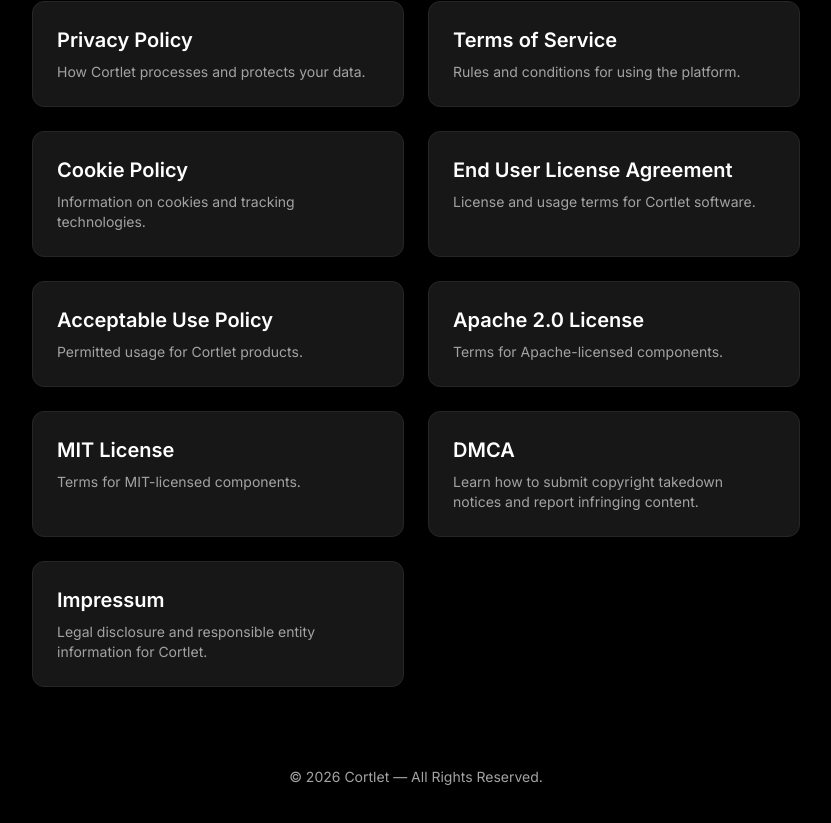
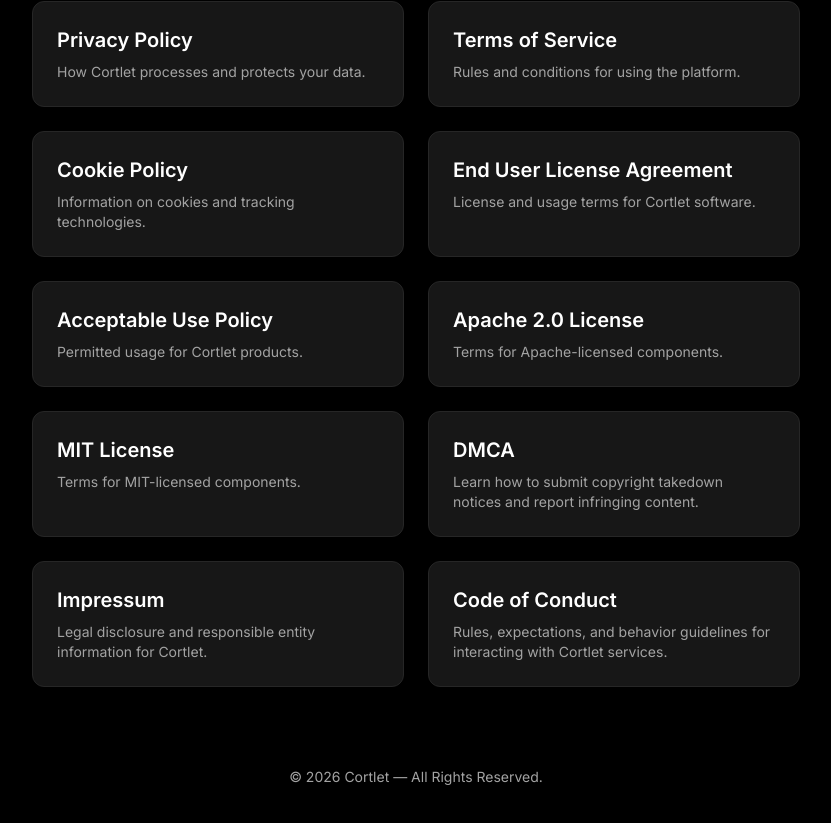
Before and after one commit to Cortlet-Org/cortlet-web, a Next.js app: page /legal in a window 1280 px wide. Shown: the part 391-1214 px from the top of the page, without its empty margins (224-1055 px from the left). Built offline with nearby package versions, Linux system fonts and the light colour scheme.

Commit message:
Added code of conduct card in page.tsx

```diff
--- a/app/legal/page.tsx
+++ b/app/legal/page.tsx
@@ -125,6 +125,19 @@ export default function LegalCenter() {
                     </p>
                 </Link>
 
+                <Link
+                    href="/legal/code-of-conduct"
+                    className="p-6 rounded-xl border border-neutral-300 dark:border-neutral-800 bg-neutral-100 dark:bg-neutral-900 hover:border-black dark:hover:border-white transition group"
+                >
+                    <h2 className="text-xl font-semibold group-hover:text-black dark:group-hover:text-white">
+                        Code of Conduct
+                    </h2>
+                    <p className="text-neutral-600 dark:text-neutral-400 mt-2 text-sm">
+                        Rules, expectations, and behavior guidelines for interacting with Cortlet services.
+                    </p>
+                </Link>
+
+
             </section>
 
             {/* FOOTER */}
```
